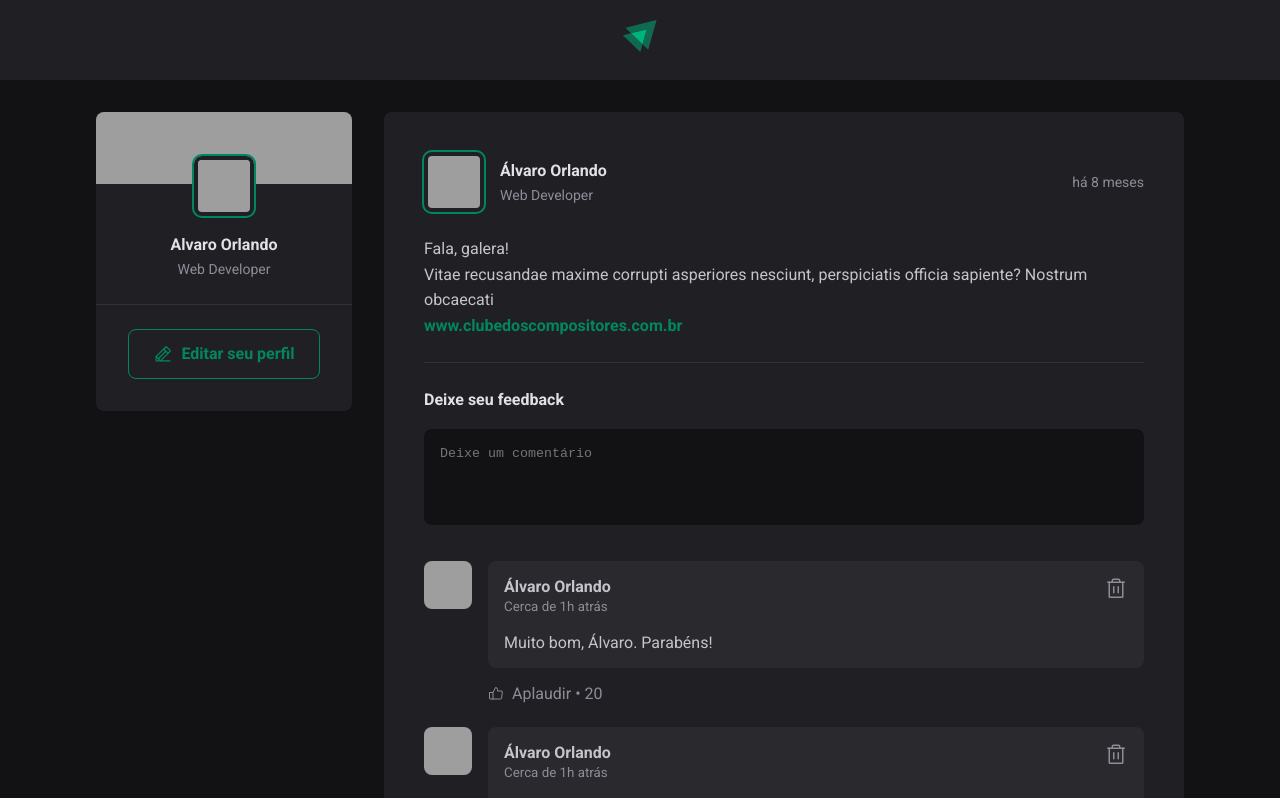
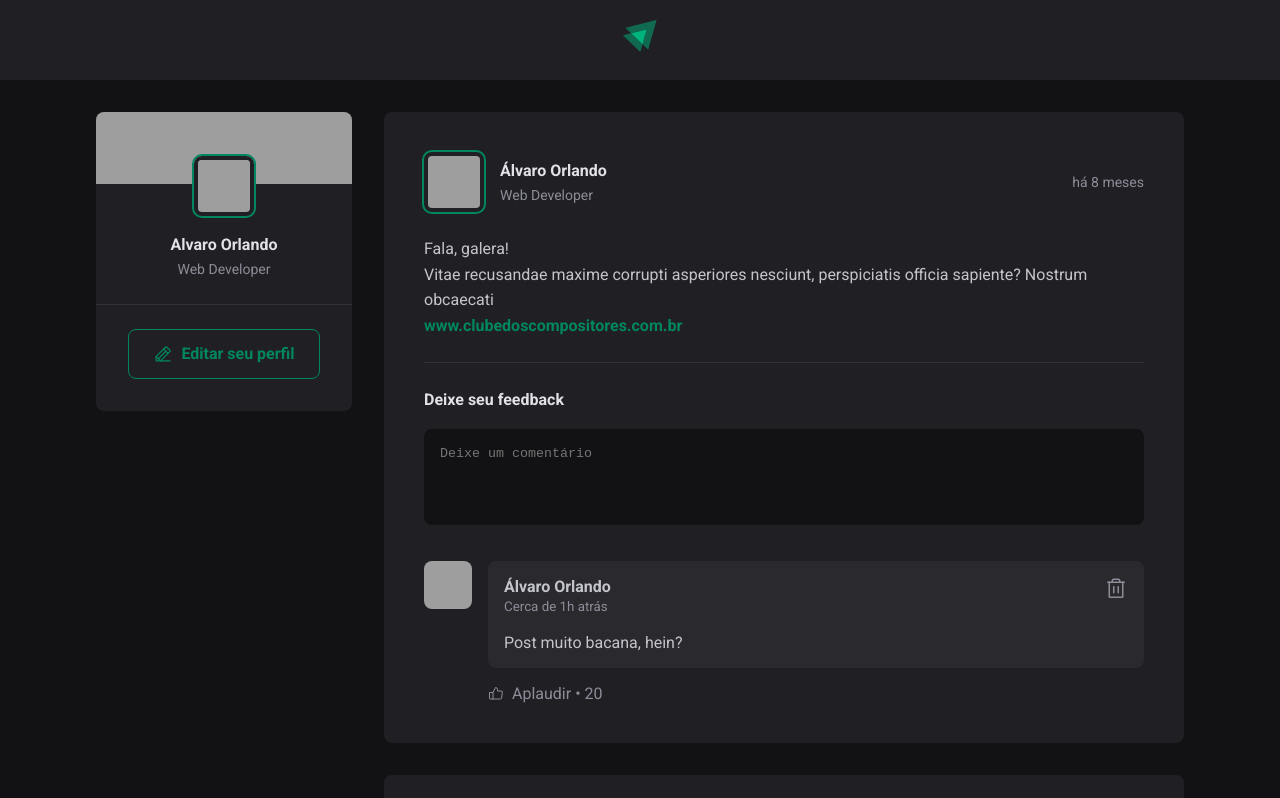
Before and after one commit to AlvaroOrlando/Social-Media-React, a React (Vite) app: page / in a window 1280 px wide. Shown: the top 798 px of the page. Built offline with nearby package versions, Linux system fonts and the light colour scheme; grey boxes are pictures that could not be loaded.

Commit message:
inserindo comentários no post

```diff
--- a/src/components/Comment.jsx
+++ b/src/components/Comment.jsx
@@ -2,7 +2,7 @@ import { ThumbsUp, Trash } from 'phosphor-react';
 import styles from './Comment.module.css';
 import { Avatar } from './Avatar';
 
-export function Comment(){
+export function Comment({content}){
     return (
         <div className={styles.comment}>
             <Avatar hasBorder={false} src="https://avatars.githubusercontent.com/u/92760374?v=4" alt="" />
@@ -20,7 +20,7 @@ export function Comment(){
                      </button>
                   </header>
                   <p>
-                    Muito bom, Álvaro. Parabéns!
+                   { content }
                   </p>
                 </div>
                 <footer>
--- a/src/components/Post.jsx
+++ b/src/components/Post.jsx
@@ -7,14 +7,11 @@ import { Comment } from './Comment';
 
 import styles from './Post.module.css';
 
-const comments = [
-  1,2
-];
 
 export function Post({ author, publishedAt, content }) {
 
   const [comments, setComments] = useState([
-    1,2
+    'Post muito bacana, hein?'
   ])
 
 const publishedDateFormatted = format(publishedAt, "d 'de' LLLL 'às' HH:mm'h'", {
@@ -26,9 +23,14 @@ const publishedDateRelativeToNow =  formatDistanceToNow(publishedAt, {
   addSuffix: true,
 })
 
+
+
 function handleCreateNewComment(e){
   e.preventDefault();
-  setComments([...comments, comments.length + 1]);
+  const newCommentText = e.target.comment.value
+  setComments([...comments, newCommentText ]);
+  e.target.comment.value = '';
+
 }
 
 
@@ -63,6 +65,7 @@ function handleCreateNewComment(e){
         <form onSubmit={handleCreateNewComment} className={styles.commentForm}>
           <strong>Deixe seu feedback</strong>
           <textarea
+            name="comment"
             placeholder='Deixe um comentário'
           />
           <footer>
@@ -70,8 +73,8 @@ function handleCreateNewComment(e){
           </footer>
         </form>
         <div className={styles.commentList}>
-         {comments.map(component =>{
-          return <Comment />
+         {comments.map(comment =>{
+          return <Comment content={comment}/>
          })}
         </div>
        </article>
```
